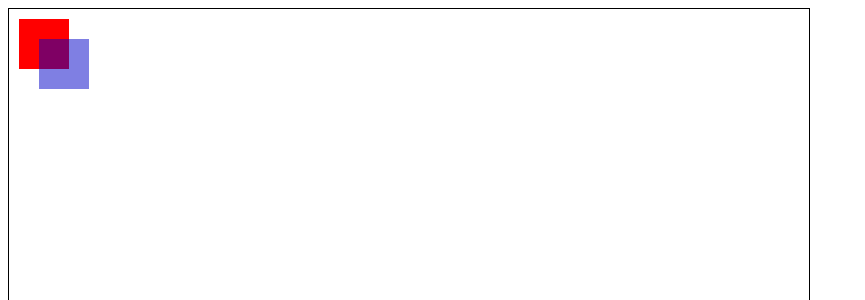
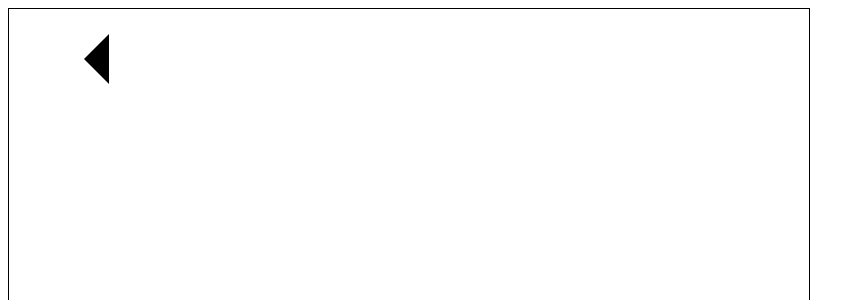
Before and after one commit to Saodd/learn-canvas, a React app: page / in a window 1280 px wide. Shown: the top 300 px of the page, without its empty margins (0-865 px from the left). Built offline with nearby package versions, Linux system fonts and the light colour scheme.

Commit message:
step2-1: 用路径画一个三角形

```diff
--- a/src/app/index.tsx
+++ b/src/app/index.tsx
@@ -6,11 +6,11 @@ export function App(): JSX.Element {
   React.useEffect(() => {
     const ctx = cRef.current.getContext('2d');
 
-    ctx.fillStyle = 'red';
-    ctx.fillRect(10, 10, 50, 50);
-
-    ctx.fillStyle = 'rgba(0, 0, 200, 0.5)';
-    ctx.fillRect(30, 30, 50, 50);
+    ctx.beginPath();
+    ctx.moveTo(75, 50);
+    ctx.lineTo(100, 75);
+    ctx.lineTo(100, 25);
+    ctx.fill();
   }, []);
 
   return (
```
